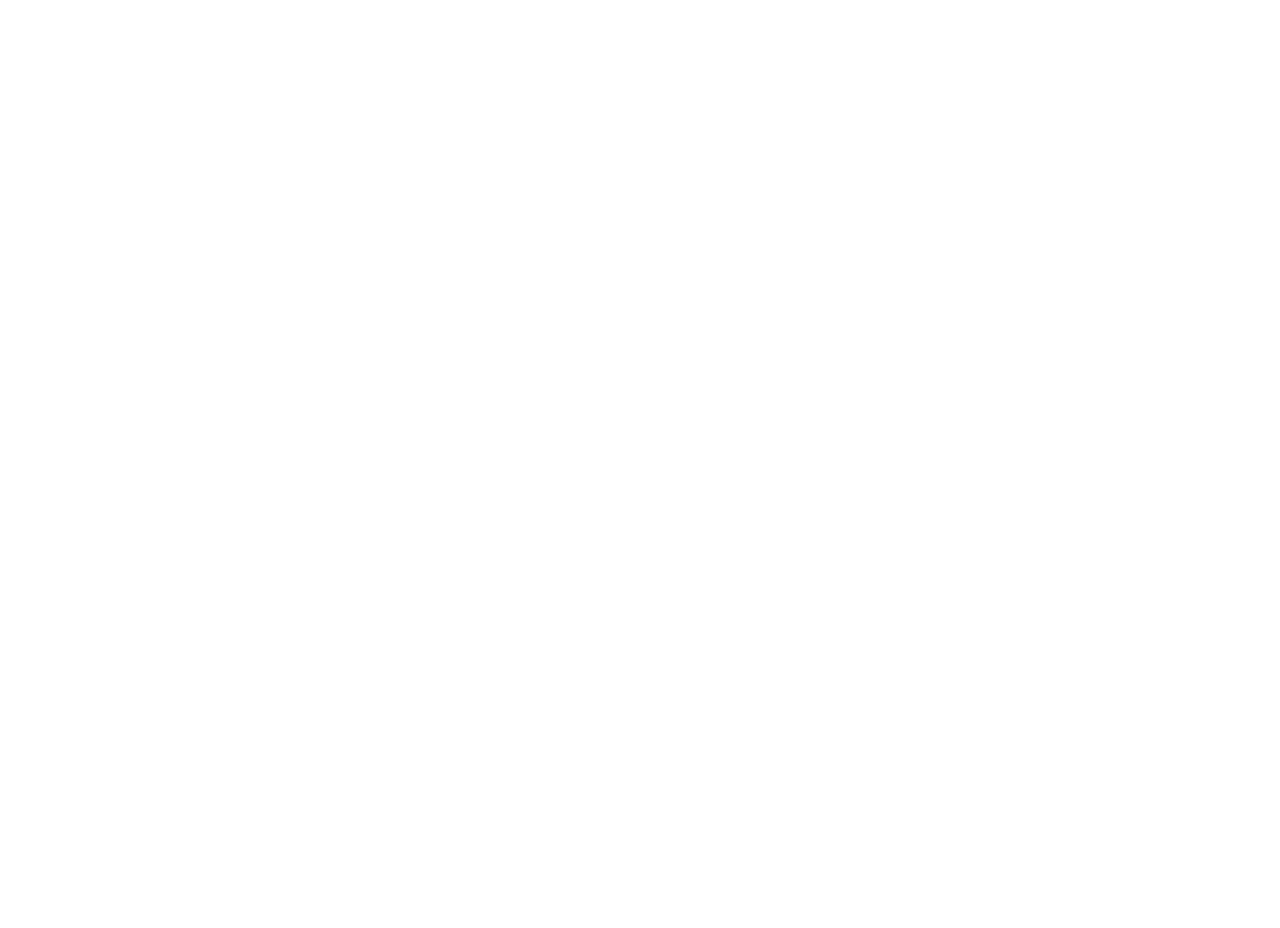
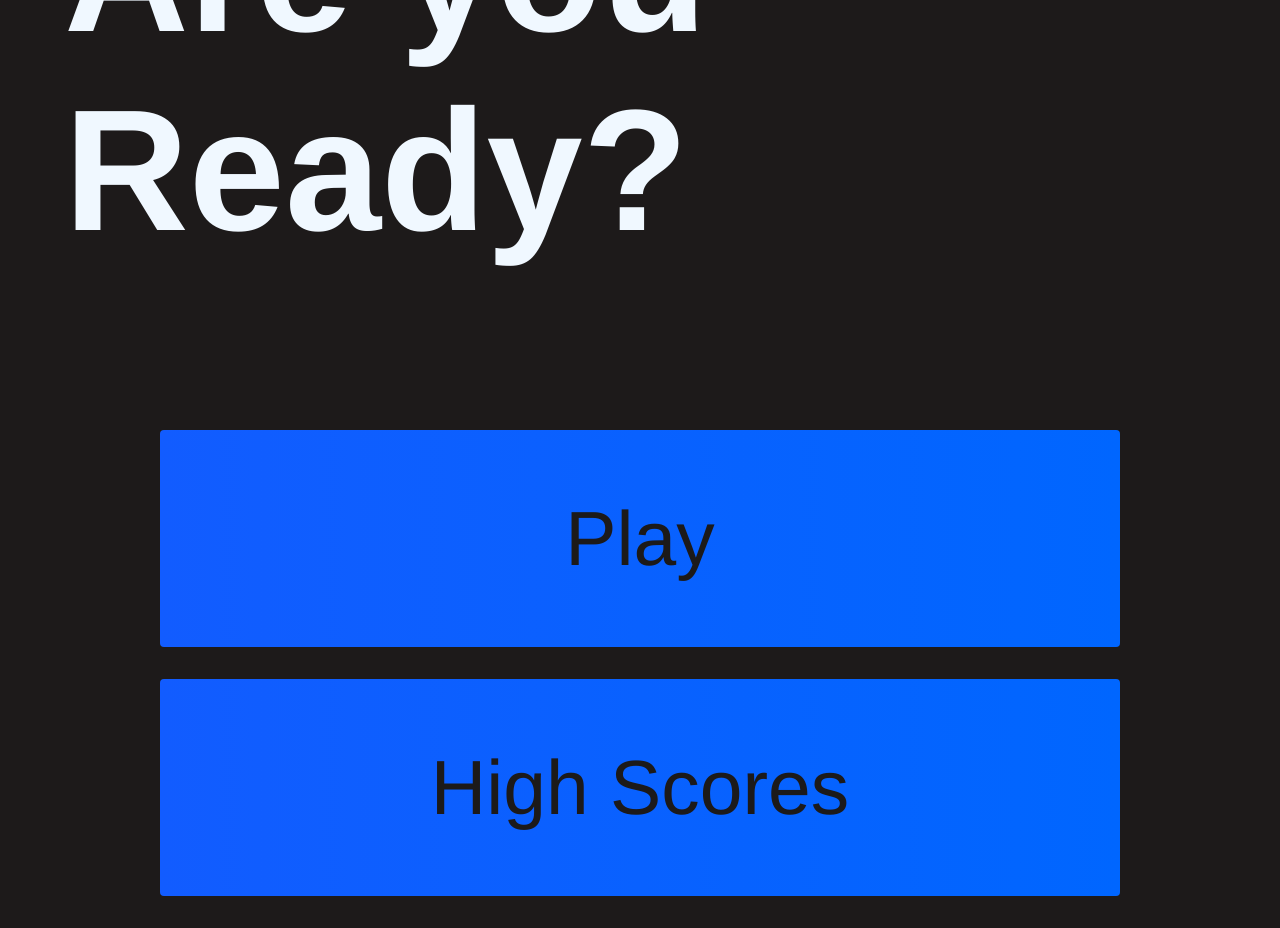
Before and after one commit to JYK33/Creating-a-quiz, a plain HTML site: page index.html in a window 1280 px wide. Before the commit the page ends 800 px from the top, so only its background shows below. Drawn offline with Linux system fonts and the light colour scheme.

Commit message:
created hmlt and css for 'ready to play' page

```diff
--- a/assets/style.css
+++ b/assets/style.css
@@ -0,0 +1,65 @@
+:root {
+    background-color: rgb(29, 26, 26)
+}
+* {
+    box-sizing: border-box;
+    margin: 0;
+    padding: 0;
+    font-size: xx-large;
+    font-family: 'Franklin Gothic Medium', 'Arial Narrow', Arial, sans-serif;
+}
+h1 {
+    font-size: 5.4rem;
+    color: aliceblue;
+    margin-bottom: 5rem;
+}
+
+h2 {
+    font-size: 4.2rem;
+    margin-bottom: 4rem;
+}
+
+.container {
+    width: 100vw;
+    height: 100vh;
+    display: flex;
+    justify-content: center;
+    align-items: center;
+    max-width: 80rem;
+    margin: 0 auto;
+    padding: 2rem;
+}
+
+.flex-column {
+    display: flex;
+    flex-direction: column;
+}
+
+.flex-center {
+    justify-content: center;
+    align-items: center;
+}
+
+.justify-center {
+    justify-content: center;
+}
+
+.text-center {
+    text-align: center;
+}
+
+.hidden {
+    display: none;
+}
+
+.btn {
+    font-size: 2.4rem;
+    padding: 2rem 0;
+    width: 30rem;
+    text-align: center;
+    margin-bottom: 1rem;
+    text-decoration: none;
+    color: rgb(28, 26, 26);
+    background: linear-gradient(90deg, rgb(18, 92, 255) 0%, rgb(0, 102, 255) 100%);
+    border-radius: 4px;
+    }
--- a/index.html
+++ b/index.html
@@ -4,9 +4,17 @@
     <meta charset="UTF-8">
     <meta http-equiv="X-UA-Compatible" content="IE=edge">
     <meta name="viewport" content="width=device-width, initial-scale=1.0">
-    <title>Document</title>
+    <link rel="stylesheet" href="./assets/style.css">
+    <title>My Quiz</title>
 </head>
 <body>
+    <div class="container">
+        <div id="home" class="flex-column flex-center">
+            <h1>Are you Ready?</h1>
+            <a href="/game.html" class="btn">Play</a>
+            <a href="/highscores.html" id="highscore-btn" class="btn">High Scores</a>
+        </div>
 
+    </div>
 </body>
 </html>
```
